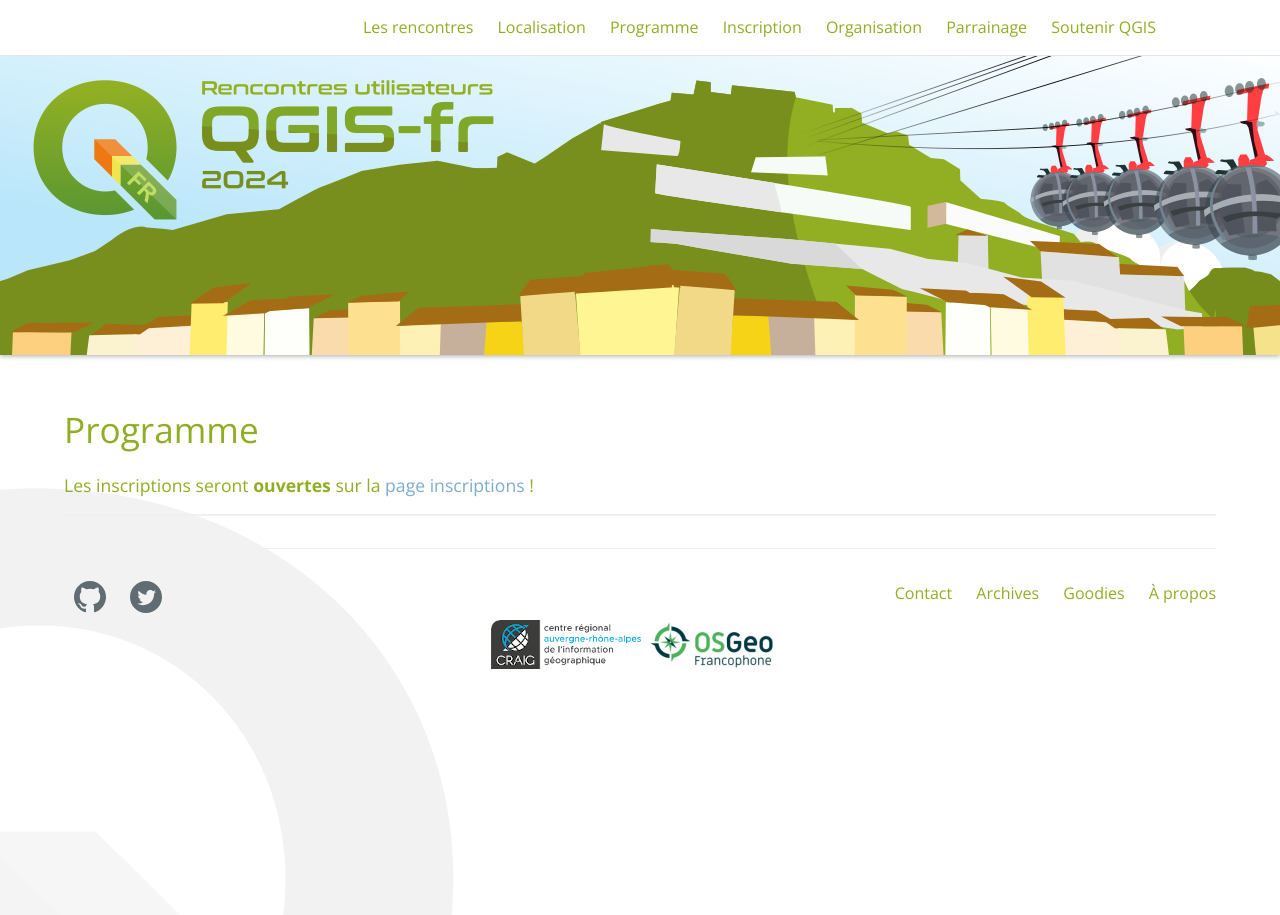
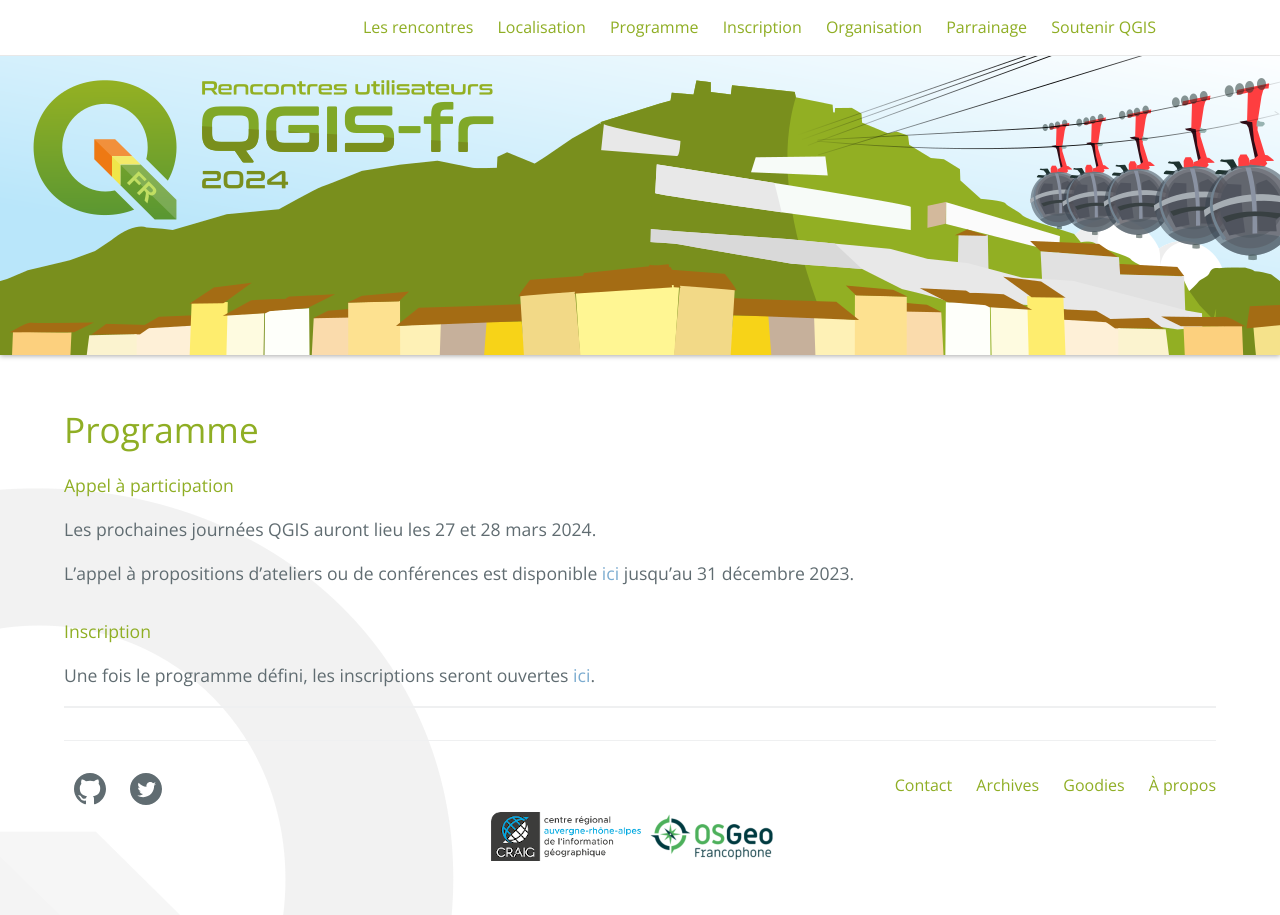
Before and after one commit to OSGeo-fr/QGIS-conf-fr-website, a Jekyll site: the page built from z20_programme.md, in a window 1280 px wide. Built offline with Jekyll 4.4.1, drawn with Linux system fonts in a browser that asks for light colours.

```diff
--- a/z20_programme.md
+++ b/z20_programme.md
@@ -5,6 +5,14 @@ tagline: Voici notre programme pour ces rencontres
 menu: header
 ---
 
-#### Les inscriptions seront **ouvertes** sur la [page inscriptions](/z25_inscription.html) !
+#### Appel à participation
+
+Les prochaines journées QGIS auront lieu les 27 et 28 mars 2024.
+
+L'appel à propositions d'ateliers ou de conférences est disponible [ici](https://talks.osgeo.org/qgis-french-users-days-2024/cfp) jusqu'au 31 décembre 2023.
+
+#### Inscription
+
+Une fois le programme défini, les inscriptions seront ouvertes [ici](/z25_inscription.html).
 
 _______________________
```
